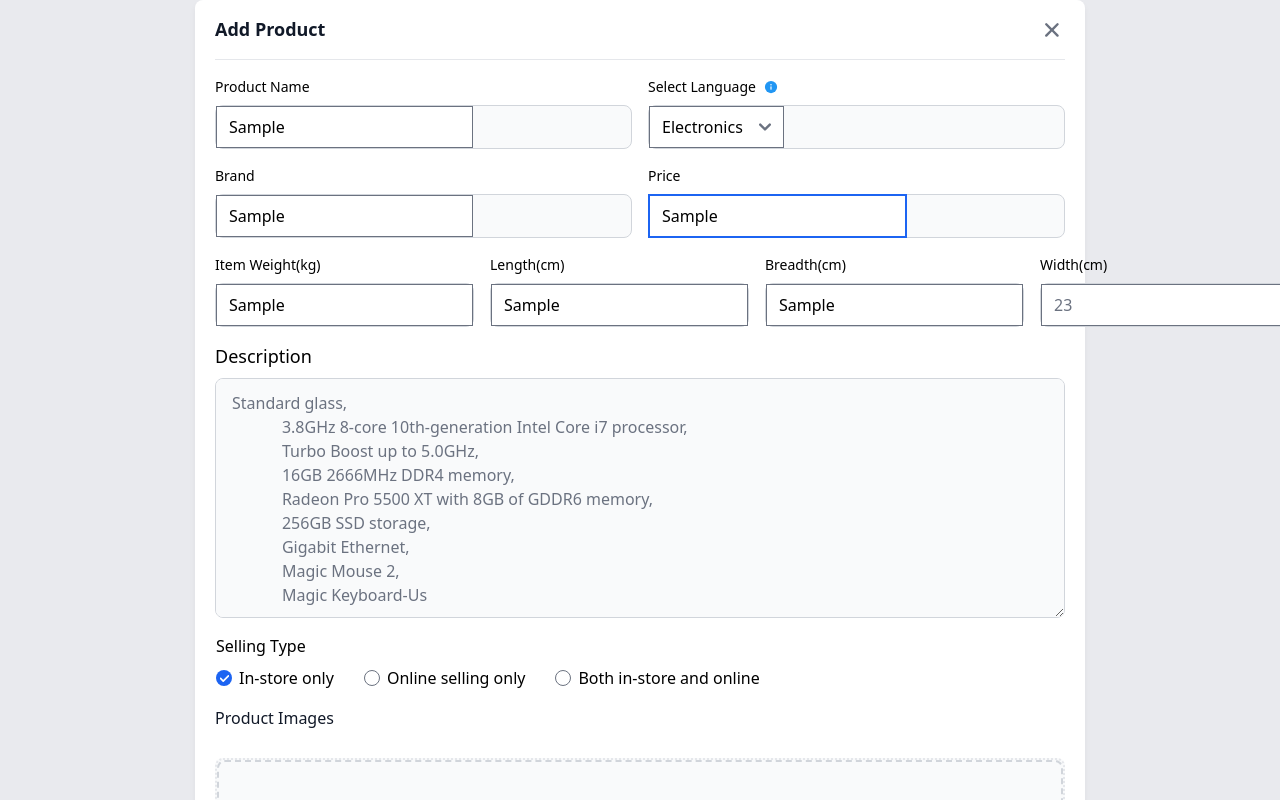
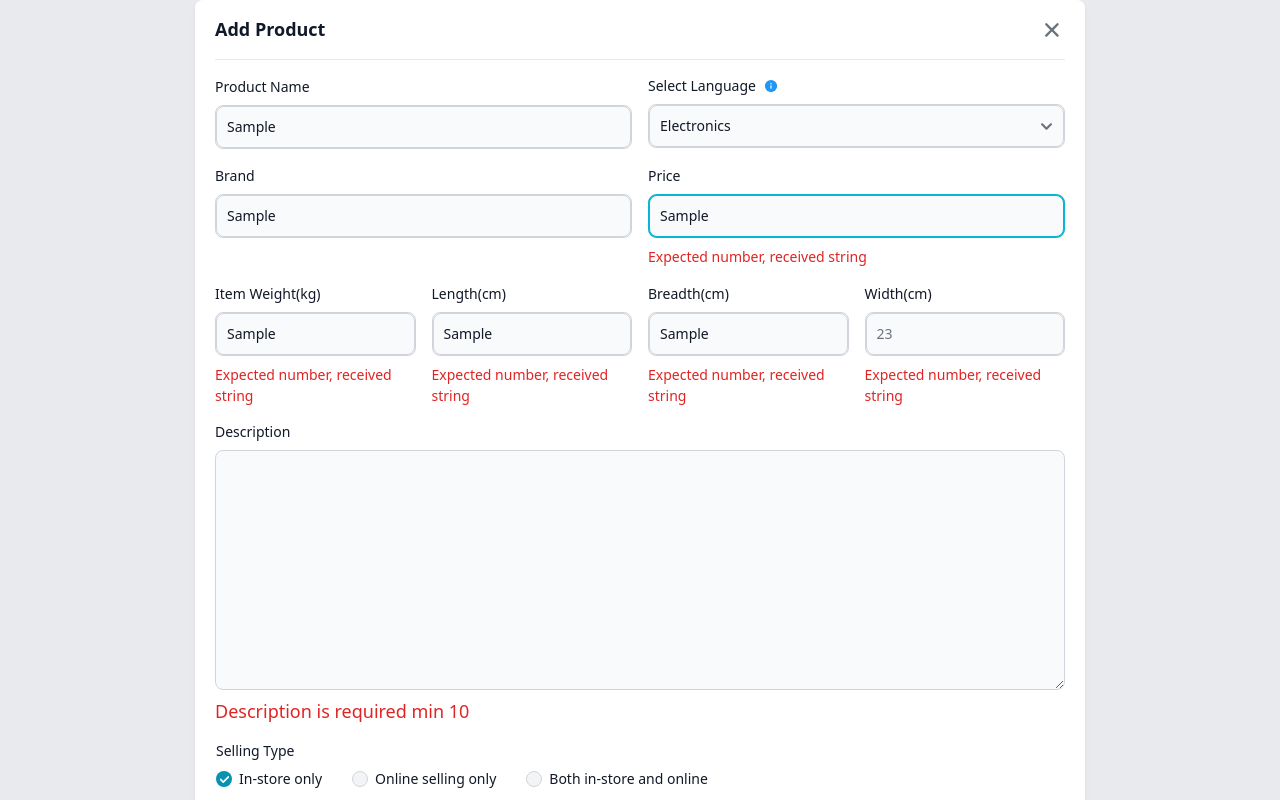
Before and after one commit to Kirttinath/flowbite_Dropdown, a Next.js app: page / in a window 1280 px wide. Both pictures are taken after typing "Sample", "Sample", "Sample", "Sample", "Sample", "Sample" into the empty fields and a click on the button "Update Product". Shown: the top 800 px of the page. Built offline with nearby package versions, Linux system fonts and the light colour scheme.

Commit message:
for configuration added to the export

```diff
--- a/pages/Component/ProductPage.tsx
+++ b/pages/Component/ProductPage.tsx
@@ -56,16 +56,22 @@ export function ProductPage() {
 
   const ValidationSchema: ZodType<Validation> = z.object({
     Product_Name: z.string().min(1, { message: "Product name required" }),
-    Brand: z.string().min(1, "Brand name required"),
-    Price: z.number().min(1, "pride is required"),
-    Item_Weight: z.number().min(1, "weight is required"),
-    Lenght: z.number().min(1, "length is required"),
-    Breadth: z.number().min(1, "breadth is required"),
-    Width: z.number().min(1, "width is required"),
-    Description: z.string().min(10, "description is required min 10 character"),
+    Brand: z.string().min(1, { message: "Brand name required" }),
+    Price: z.number().min(1, { message: "Price required" }),
+    Item_Weight: z.number().min(1, { message: "weight required" }),
+    Lenght: z.number().min(1, { message: "Length required" }),
+    Breadth: z.number().min(1, { message: "Breadth required" }),
+    Width: z.number().min(1, { message: "Width required" }),
+    Description: z
+      .string()
+      .min(10, { message: "Description is required min 10" }),
   });
 
-  const { register, handleSubmit } = useForm<Validation>({
+  const {
+    register,
+    formState: { errors },
+    handleSubmit,
+  } = useForm<Validation>({
     resolver: zodResolver(ValidationSchema),
   });
 
@@ -94,14 +100,20 @@ export function ProductPage() {
         <div className={style.product_info}>
           <div className={style.product}>
             <div>
-              <Label value="Product Name" />
+              <Label htmlFor="base" value="Product Name" />
             </div>
             <TextInput
               type="text"
+              id="base"
               placeholder="Apple iMac 27”"
               className={style.textInput}
               {...register("Product_Name")}
             />
+            {errors.Product_Name && (
+              <span className="flex text-red-600">
+                {errors.Product_Name.message}
+              </span>
+            )}
           </div>
           <div className={style.select}>
             <div className={style.info}>
@@ -124,10 +136,14 @@ export function ProductPage() {
             </div>
             <TextInput
               type="text"
+              id="base"
               placeholder="Apple"
               className={style.textInput}
               {...register("Brand")}
             />
+            {errors.Brand && (
+              <span className="flex text-red-600">{errors.Brand.message}</span>
+            )}
           </div>
           <div className={style.product}>
             <div>
@@ -135,10 +151,14 @@ export function ProductPage() {
             </div>
             <TextInput
               type="text"
+              id="base"
               placeholder="$2999"
               className={style.textInput}
               {...register("Price")}
             />
+            {errors.Price && (
+              <span className="flex text-red-600">{errors.Price.message}</span>
+            )}
           </div>
         </div>
 
@@ -149,10 +169,16 @@ export function ProductPage() {
             </div>
             <TextInput
               type="text"
+              id="base"
               placeholder="12"
               className={style.textInput}
               {...register("Item_Weight")}
             />
+            {errors.Item_Weight && (
+              <span className="flex text-red-600">
+                {errors.Item_Weight.message}
+              </span>
+            )}
           </div>
           <div className={style.product}>
             <div>
@@ -160,10 +186,14 @@ export function ProductPage() {
             </div>
             <TextInput
               type="text"
+              id="base"
               placeholder="105"
               className={style.textInput}
               {...register("Lenght")}
             />
+            {errors.Lenght && (
+              <span className="flex text-red-600">{errors.Lenght.message}</span>
+            )}
           </div>
           <div className={style.product}>
             <div>
@@ -171,10 +201,16 @@ export function ProductPage() {
             </div>
             <TextInput
               type="text"
+              id="base"
               placeholder="15"
               className={style.textInput}
               {...register("Breadth")}
             />
+            {errors.Breadth && (
+              <span className="flex text-red-600">
+                {errors.Breadth.message}
+              </span>
+            )}
           </div>
           <div className={style.product}>
             <div>
@@ -182,10 +218,14 @@ export function ProductPage() {
             </div>
             <TextInput
               type="text"
+              id="base"
               placeholder="23"
               className={style.textInput}
               {...register("Width")}
             />
+            {errors.Width && (
+              <span className="flex text-red-600">{errors.Width.message}</span>
+            )}
           </div>
         </div>
 
@@ -194,18 +234,23 @@ export function ProductPage() {
           <Textarea
             id="comment"
             rows={6}
-            placeholder="Standard glass,
-            3.8GHz 8-core 10th-generation Intel Core i7 processor,
-            Turbo Boost up to 5.0GHz,
-            16GB 2666MHz DDR4 memory,
-            Radeon Pro 5500 XT with 8GB of GDDR6 memory,
-            256GB SSD storage,
-            Gigabit Ethernet,
-            Magic Mouse 2,
-            Magic Keyboard-Us"
+            // placeholder="Standard glass,
+            // 3.8GHz 8-core 10th-generation Intel Core i7 processor,
+            // Turbo Boost up to 5.0GHz,
+            // 16GB 2666MHz DDR4 memory,
+            // Radeon Pro 5500 XT with 8GB of GDDR6 memory,
+            // 256GB SSD storage,
+            // Gigabit Ethernet,
+            // Magic Mouse 2,
+            // Magic Keyboard-Us"
             className={style.textArea}
             {...register("Description")}
           />
+          {errors.Description && (
+            <span className="flex text-red-600">
+              {errors.Description.message}
+            </span>
+          )}
         </div>
 
         <div className={style.selling_info}>
--- a/styles/style.module.css
+++ b/styles/style.module.css
@@ -340,6 +340,7 @@
   width: 122px;
   height: 125px;
   flex-shrink: 0;
+  border-radius: 20px;
 }
 .img_trash {
   width: var(--5, 25px);
--- a/tailwind.config.ts
+++ b/tailwind.config.ts
@@ -5,6 +5,7 @@ const config: Config = {
     "./pages/**/*.{js,ts,jsx,tsx,mdx}",
     "./components/**/*.{js,ts,jsx,tsx,mdx}",
     "./app/**/*.{js,ts,jsx,tsx,mdx}",
+    "node_modules/flowbite-react/**/*.{js,jsx,ts,tsx}",
   ],
   theme: {
     extend: {
```
